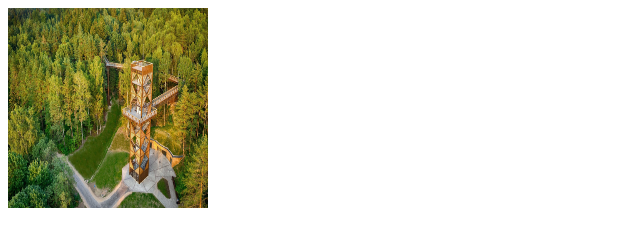
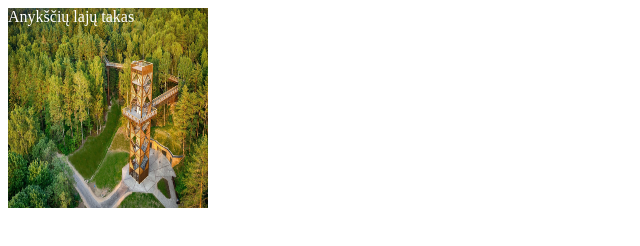
Before and after one commit to Pauliukas7/Praktika, a website: page praktinis_3.html in a window 1280 px wide. Shown: the whole page, without its empty margins (0-640 px from the left). Drawn offline with Linux system fonts and the light colour scheme.

Commit message:
Su užrašu

```diff
--- a/praktinis_3.html
+++ b/praktinis_3.html
@@ -8,6 +8,6 @@
     <title>Document</title>
   </head>
   <body>
-    <div class="block"></div>
+    <div class="block">Anykščių lajų takas</div>
   </body>
 </html>
```
